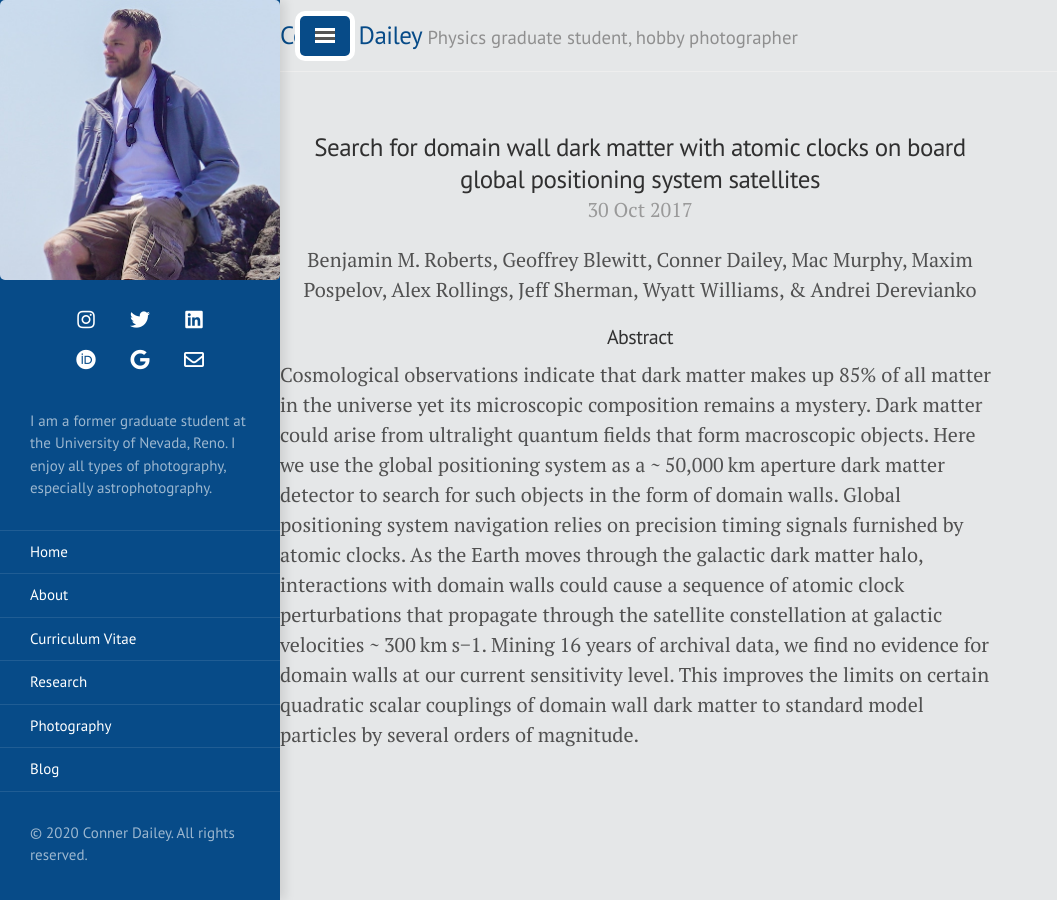
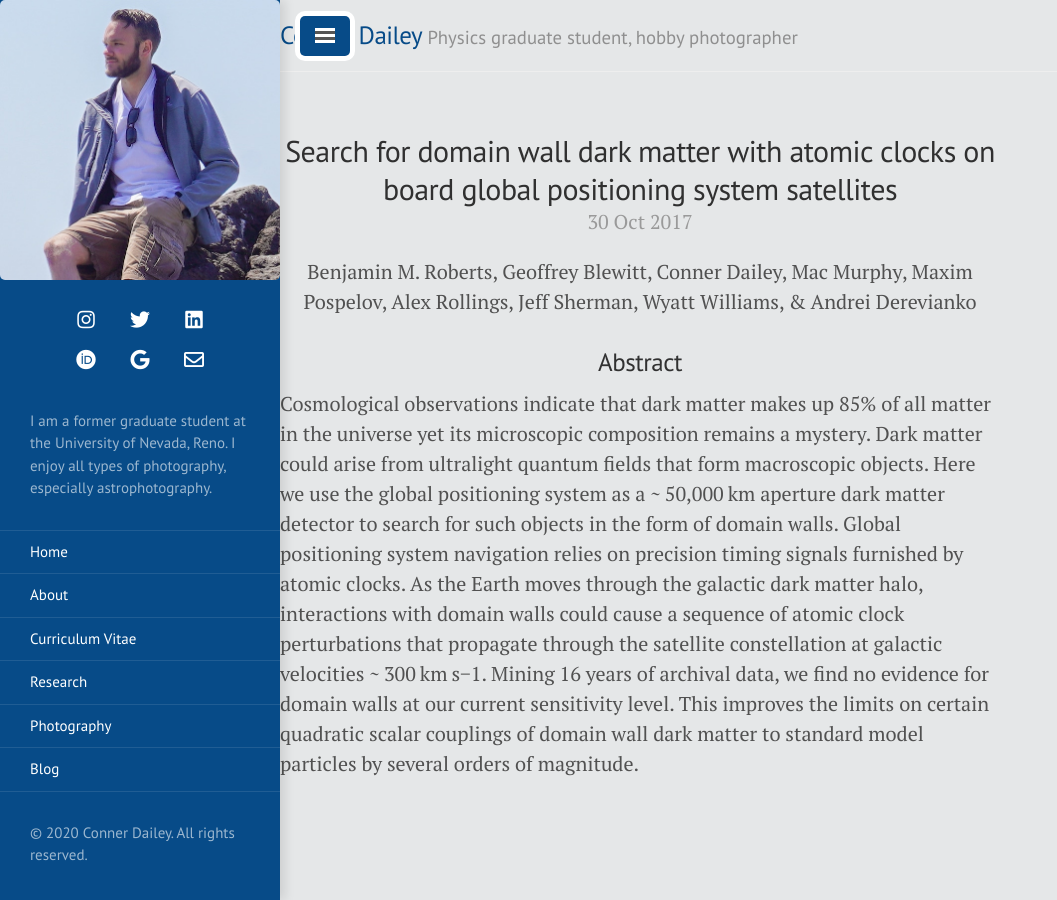
Before and after one commit to TakeTwiceDailey/TakeTwiceDailey.github.io, a Jekyll site: the page built from _research/2017-10-30-Nat-Comm.md, in a window 1280 px wide. Shown: the whole page, without its empty margins (0-1057 px from the left). Built offline with Jekyll 4.4.1, drawn with Linux system fonts in a browser that asks for light colours; nearby versions of some CDN libraries.

Commit message:
fixed research post sizing

```diff
--- a/_layouts/research_post.html
+++ b/_layouts/research_post.html
@@ -3,10 +3,10 @@ layout: default
 ---
 
 <div class="post">
-  <h3 class="post-title" style="text-align:center">{{ page.title }}</h3>
+  <h2 class="post-title" style="text-align:center">{{ page.title }}</h2>
   <span class="post-date" style="text-align:center">{{ page.date | date_to_string }}</span>
   <p style="text-align:center">{{ page.authors }}</p>
-  <h4 style="text-align:center">Abstract</h4>
+  <h3 style="text-align:center">Abstract</h3>
   <p>{{page.abstract}}</p>
   {{ content }}
 </div>
```
